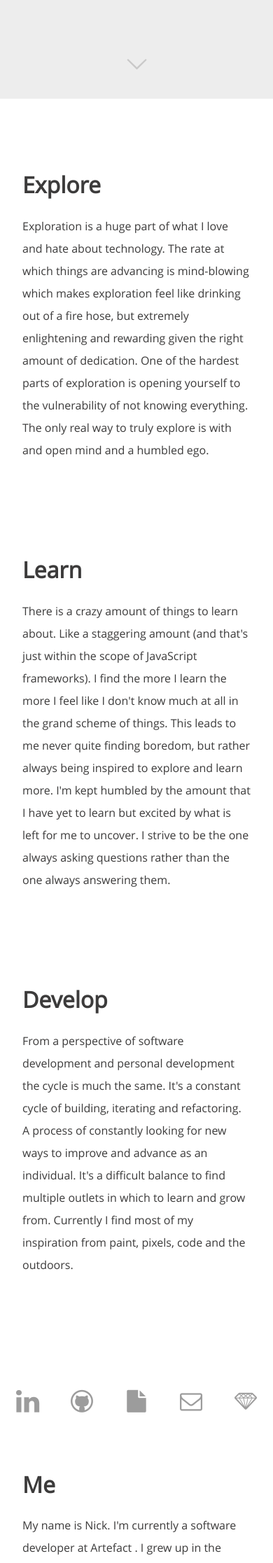
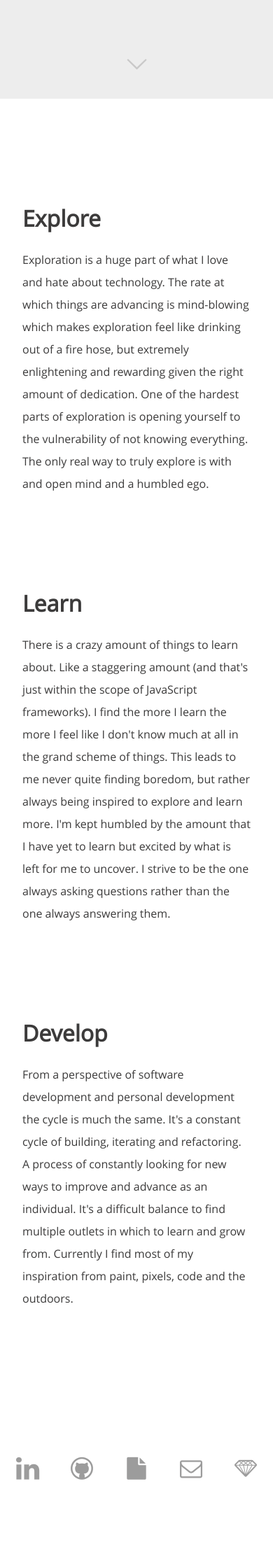
Before and after one commit to nickalto/website, a web app: file index.html in a window 390 px wide. Shown: the part 359-2592 px from the top of the page at 70% size. Run offline with its HTML, style and script files only (its server is not run), Linux system fonts and the light colour scheme.

Commit message:
Update media_queries.css

```diff
--- a/css/media_queries.css
+++ b/css/media_queries.css
@@ -185,7 +185,7 @@ i {
     body .circle p {
       line-height: 250px; }
   body #three-panel, body #about, body #contact-icons {
-    margin: 3em auto;
+    margin: 6em auto;
     max-width: 600px; }
   body i {
     font-size: 2em; }
```
